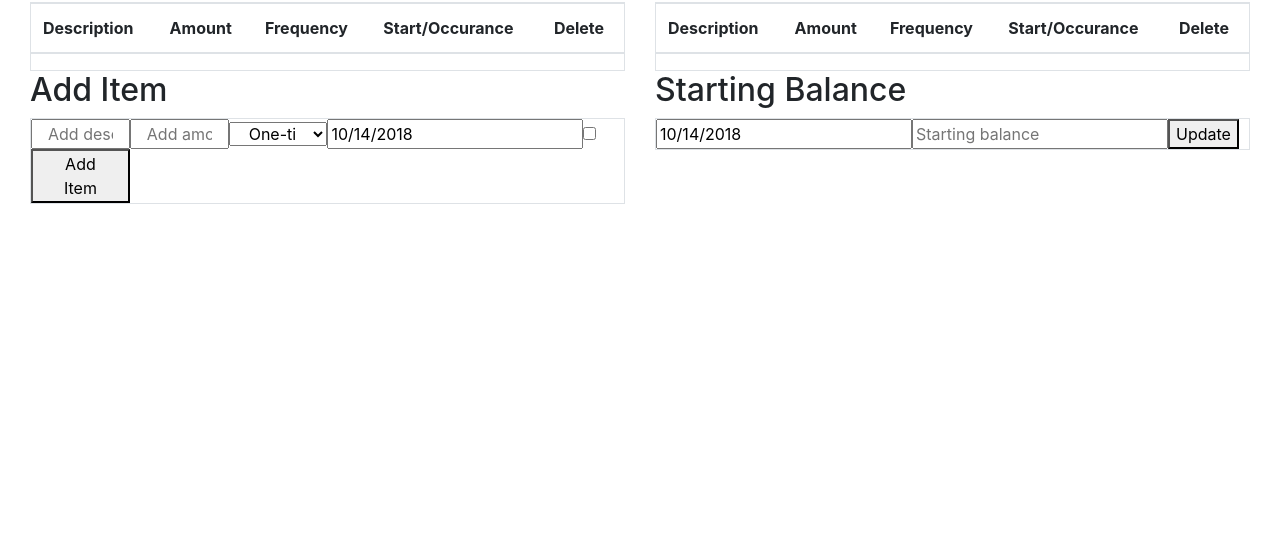
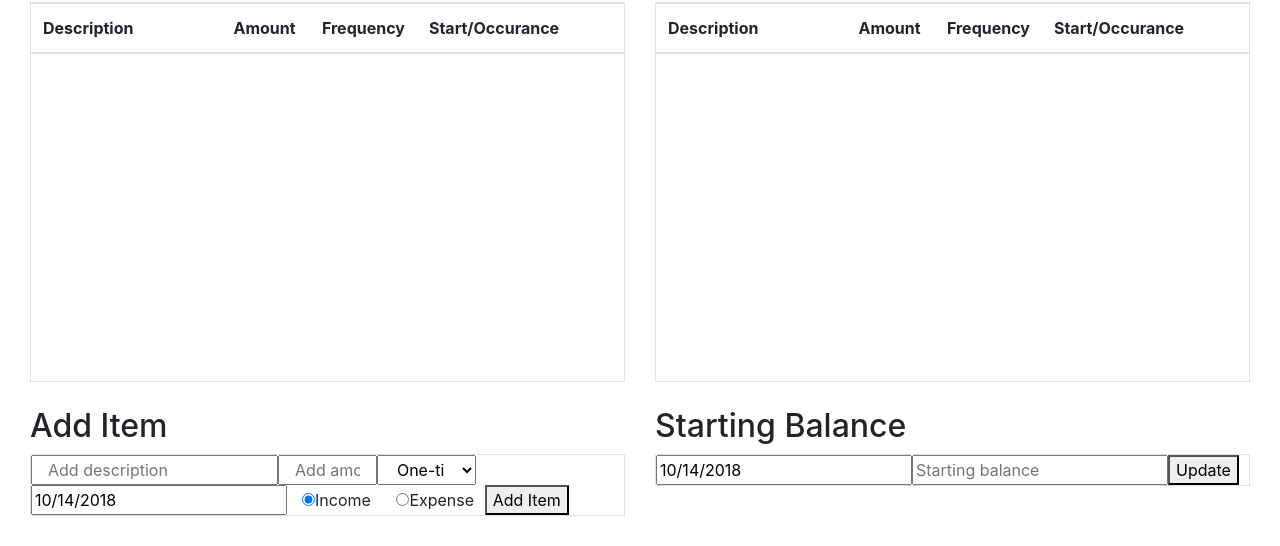
Before and after one commit to bj2jung/practical-account-balance-projection, a React app: page / in a window 1280 px wide. Shown: the part 735-1281 px from the top of the page. Before the commit the page ends 985 px from the top, so only its background shows below. Built offline with nearby package versions, Linux system fonts and the light colour scheme.

Commit message:
progress

```diff
--- a/src/index.css
+++ b/src/index.css
@@ -1,7 +1,5 @@
 body {
-  margin: 0;
   padding: 30px;
-  font-family: sans-serif;
 }
 
 .App {
@@ -10,12 +8,35 @@ body {
 }
 
 .form {
-  padding-top: 50px;
-}
-
-.chart {
+  padding-top: 25px;
 }
 
 h1 {
   padding-bottom: 50px;
 }
+
+.column1 {
+  width: 35%;
+}
+.column2 {
+  width: 15%;
+}
+.column3 {
+  width: 15%;
+}
+.column4 {
+  width: 25%;
+}
+.column5 {
+  width: 10%;
+}
+
+.table-wrapper-scroll-y {
+  display: block;
+  height: 380px;
+  overflow-y: auto;
+}
+
+.dropDown {
+  height: 30px;
+}
--- a/src/index.js
+++ b/src/index.js
@@ -22,12 +22,28 @@ class App extends React.Component {
       startBalance: {},
       graphPointsArray: [],
       chartData: {
-        title: "Projected Balance Over 5 Years",
         labels: [],
         datasets: [
           {
-            data: [],
-            backgroundColor: ["rgba(255, 99, 132, 0.6)"]
+            label: "Projected Balance",
+            fill: false,
+            lineTension: 0.1,
+            backgroundColor: "rgba(75,192,192,0.4)",
+            borderColor: "rgba(75,192,192,1)",
+            borderCapStyle: "butt",
+            borderDash: [],
+            borderDashOffset: 0.0,
+            borderJoinStyle: "miter",
+            pointBorderColor: "rgba(75,192,192,1)",
+            pointBackgroundColor: "#fff",
+            pointBorderWidth: 1,
+            pointHoverRadius: 5,
+            pointHoverBackgroundColor: "rgba(75,192,192,1)",
+            pointHoverBorderColor: "rgba(220,220,220,1)",
+            pointHoverBorderWidth: 2,
+            pointRadius: 1,
+            pointHitRadius: 10,
+            data: []
           }
         ]
       }
@@ -42,8 +58,25 @@ class App extends React.Component {
         ),
         datasets: [
           {
-            data: this.state.graphPointsArray.map(x => x.balance),
-            backgroundColor: ["rgba(255, 99, 132, 0.6)"]
+            label: "Projected Balance",
+            fill: false,
+            lineTension: 0.1,
+            backgroundColor: "rgba(75,192,192,0.4)",
+            borderColor: "rgba(75,192,192,1)",
+            borderCapStyle: "butt",
+            borderDash: [],
+            borderDashOffset: 0.0,
+            borderJoinStyle: "miter",
+            pointBorderColor: "rgba(75,192,192,1)",
+            pointBackgroundColor: "#fff",
+            pointBorderWidth: 1,
+            pointHoverRadius: 5,
+            pointHoverBackgroundColor: "rgba(75,192,192,1)",
+            pointHoverBorderColor: "rgba(220,220,220,1)",
+            pointHoverBorderWidth: 2,
+            pointRadius: 1,
+            pointHitRadius: 10,
+            data: this.state.graphPointsArray.map(x => x.balance)
           }
         ]
       };
@@ -252,18 +285,18 @@ class ItemTable extends React.Component {
     return (
       <div className="col-lg-6">
         <h2 className="sub-header">{this.props.title}</h2>
-        <div className="border">
-          <Table striped>
+        <div className="border  table-wrapper-scroll-y">
+          <Table striped responsive>
             <thead>
               <tr>
-                <th>Description</th>
-                <th>Amount</th>
-                <th>Frequency</th>
-                <th>Start/Occurance</th>
-                <th>Delete</th>
+                <th className="column1">Description</th>
+                <th className="column2">Amount</th>
+                <th className="column3">Frequency</th>
+                <th className="column4">Start/Occurance</th>
+                <th className="column5" />
               </tr>
             </thead>
-            <tbody>{rows}</tbody>
+            <tbody className="tableBody">{rows}</tbody>
           </Table>
         </div>
       </div>
@@ -286,7 +319,7 @@ class ItemRow extends React.Component {
         <td className="column4">{startOrOccuranceDate}</td>
         <td className="column5">
           <button onClick={this.props.handleRemoveItem} /*id={key}*/>
-            Delete Item
+            Delete
           </button>
         </td>
       </tr>
@@ -313,14 +346,14 @@ class AddItemBox extends React.Component {
   }
   render() {
     return (
-      <div className="col-lg-6">
+      <div className="col-lg-6 form">
         <h2 className="sub-header">Add Item</h2>
         <form
-          className="form-group border"
+          className="form-inline border"
           onSubmit={this.props.handleSubmitItem}
         >
           <input
-            className="col-lg-2"
+            className="col-lg-5"
             name="description"
             type="text"
             placeholder="Add description"
@@ -331,7 +364,7 @@ class AddItemBox extends React.Component {
             type="text"
             placeholder="Add amount"
           />
-          <select className="col-lg-2" name="frequency">
+          <select className="col-lg-2 dropDown" name="frequency">
             <option value="One-time">One-time</option>
             <option value="Weekly">Weekly</option>
             <option value="Bi-weekly">Bi-weekly</option>
@@ -345,8 +378,19 @@ class AddItemBox extends React.Component {
             showYearDropdown
             dropdownMode="select"
           />
-          <input name="incomeOrExpense" type="checkbox" checked={null} />
-          <button className="col-lg-2" type="submit" disabled={null}>
+          <div className="col-lg-2">
+            <label>
+              <input name="incomeOrExpense" type="radio" defaultChecked />
+              Income
+            </label>
+          </div>
+          <div className="col-lg-2">
+            <label>
+              <input name="incomeOrExpense" type="radio" />
+              Expense
+            </label>
+          </div>
+          <button type="submit" disabled={null}>
             Add Item
           </button>
         </form>
@@ -375,10 +419,10 @@ class StartingBalanceBox extends React.Component {
 
   render() {
     return (
-      <div className="col-lg-6">
+      <div className="col-lg-6 form">
         <h2 className="sub-header">Starting Balance</h2>
         <form
-          className="form-group border"
+          className="form-inline border"
           onSubmit={e => this.props.handleSubmitStartingBalance(e)}
         >
           <DatePicker
```
